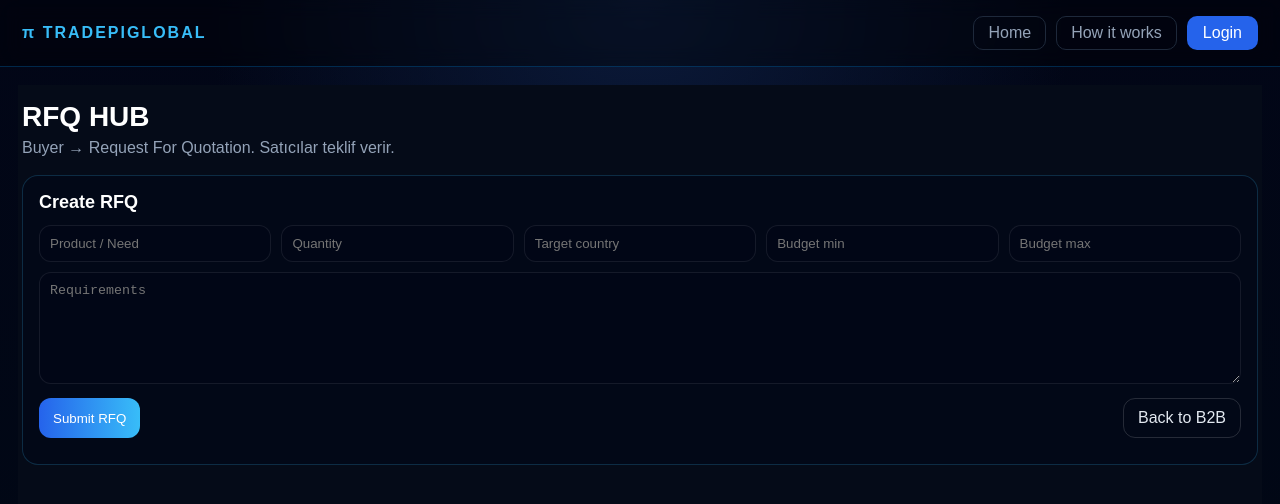
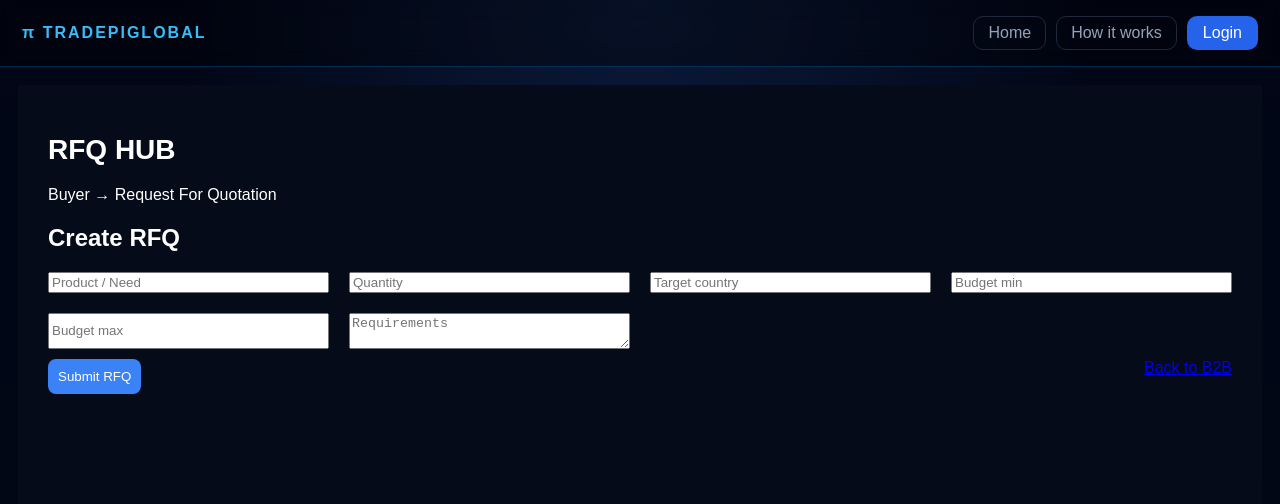
Before and after one commit to Bugsbuny24/tradepi, a Vue app: page /rfq in a window 1280 px wide. Shown: the top 504 px of the page. Built offline with nearby package versions, Linux system fonts and the light colour scheme; no server answers.

Commit message:
Update RFQView.vue

```diff
--- a/src/views/RFQView.vue
+++ b/src/views/RFQView.vue
@@ -1,14 +1,11 @@
 <template>
   <div class="page">
     <h1 class="title">RFQ HUB</h1>
-    <p class="sub">Buyer → Request For Quotation. Satıcılar teklif verir.</p>
-
-    <div v-if="!isSupabaseConfigured" class="notice">
-      <strong>Demo mode:</strong> RFQ formu çalışır ama kayıt demo olarak kabul edilir.
-    </div>
+    <p class="sub">Buyer → Request For Quotation</p>
 
     <div class="panel">
-      <h2 class="h2">Create RFQ</h2>
+      <h2>Create RFQ</h2>
+
       <div class="grid">
         <input v-model="form.product" placeholder="Product / Need" />
         <input v-model="form.qty" placeholder="Quantity" />
@@ -17,6 +14,7 @@
         <input v-model="form.budget_max" placeholder="Budget max" />
         <textarea v-model="form.requirements" placeholder="Requirements" />
       </div>
+
       <div class="row">
         <button class="btn" @click="submit">Submit RFQ</button>
         <RouterLink class="btn2" to="/b2b">Back to B2B</RouterLink>
@@ -26,9 +24,9 @@
 </template>
 
 <script setup>
-import { reactive } from "vue"
-import { RouterLink } from "vue-router"
-import { supabase, isSupabaseConfigured } from "@/lib/supabase"
+import { reactive } from "vue";
+import { RouterLink } from "vue-router";
+import { withSupabase } from "@/lib/supabase";
 
 const form = reactive({
   product: "",
@@ -37,61 +35,35 @@ const form = reactive({
   budget_min: "",
   budget_max: "",
   requirements: "",
-})
+});
 
 async function submit() {
   if (!form.product || !form.qty) {
-    alert("Product + Quantity required")
-    return
+    alert("Product + Quantity required");
+    return;
   }
 
-  if (!isSupabaseConfigured) {
-    alert("RFQ saved (demo) 🚀")
-    Object.keys(form).forEach((k) => (form[k] = ""))
-    return
+  const payload = {
+    listing_id: null,
+    buyer_id: "00000000-0000-0000-0000-000000000000",
+    quantity: form.qty,
+    requirements: `${form.product} ${form.requirements}`.trim(),
+    target_country: form.target_country,
+    budget_min: form.budget_min || null,
+    budget_max: form.budget_max || null,
+    status: "open",
+  };
+
+  const { error } = await withSupabase((sb) =>
+    sb.from("rfq_requests").insert(payload)
+  );
+
+  if (error) {
+    alert("Demo mode: RFQ simulated ✅");
+  } else {
+    alert("RFQ created ✅");
   }
 
-  const { error } = await supabase.from("rfq_requests").insert({
-    listing_id: null,
-    buyer_id: "00000000-0000-0000-0000-000000000000", // TEMP until auth
-    quantity: form.qty,
-    requirements: `[${form.product}] ${form.requirements}`.trim(),
-    target_country: form.target_country,
-    budget_min: form.budget_min,
-    budget_max: form.budget_max,
-    status: "open",
-  })
-
-  if (error) {
-    console.log(error)
-    alert("Failed to submit")
-    return
-  }
-
-  alert("RFQ submitted 🚀")
-  Object.keys(form).forEach((k) => (form[k] = ""))
+  Object.keys(form).forEach((k) => (form[k] = ""));
 }
 </script>
-
-<style scoped>
-.page{ padding:16px 4px 40px; min-height:calc(100vh - 90px); }
-.title{ margin:0 0 6px; font-size:28px; }
-.sub{ margin:0 0 18px; color:#94a3b8; }
-.h2{ margin:0 0 12px; font-size:18px; }
-.panel{ border:1px solid rgba(56,189,248,.2); border-radius:16px; padding:16px; background:rgba(2,6,23,.45); }
-.notice{ border:1px solid rgba(250,204,21,.35); background:rgba(250,204,21,.08); padding:12px 14px; border-radius:14px; color:#f8fafc; margin: 12px 0 18px; }
-
-.grid{ display:grid; grid-template-columns:repeat(auto-fit,minmax(220px,1fr)); gap:10px; margin: 10px 0 14px; }
-input, textarea{
-  padding:10px;
-  border-radius:12px;
-  border:1px solid rgba(255,255,255,.08);
-  background:rgba(2,6,23,.7);
-  color:white;
-  outline:none;
-}
-textarea{ min-height:90px; grid-column:1 / -1; }
-.row{ display:flex; gap:10px; flex-wrap:wrap; }
-.btn{ background:linear-gradient(90deg,#2563eb,#38bdf8); color:white; border:none; padding:10px 14px; border-radius:12px; cursor:pointer; }
-.btn2{ text-decoration:none; border:1px solid rgba(255,255,255,.14); color:#e2e8f0; padding:10px 14px; border-radius:12px; }
-</style>
```
